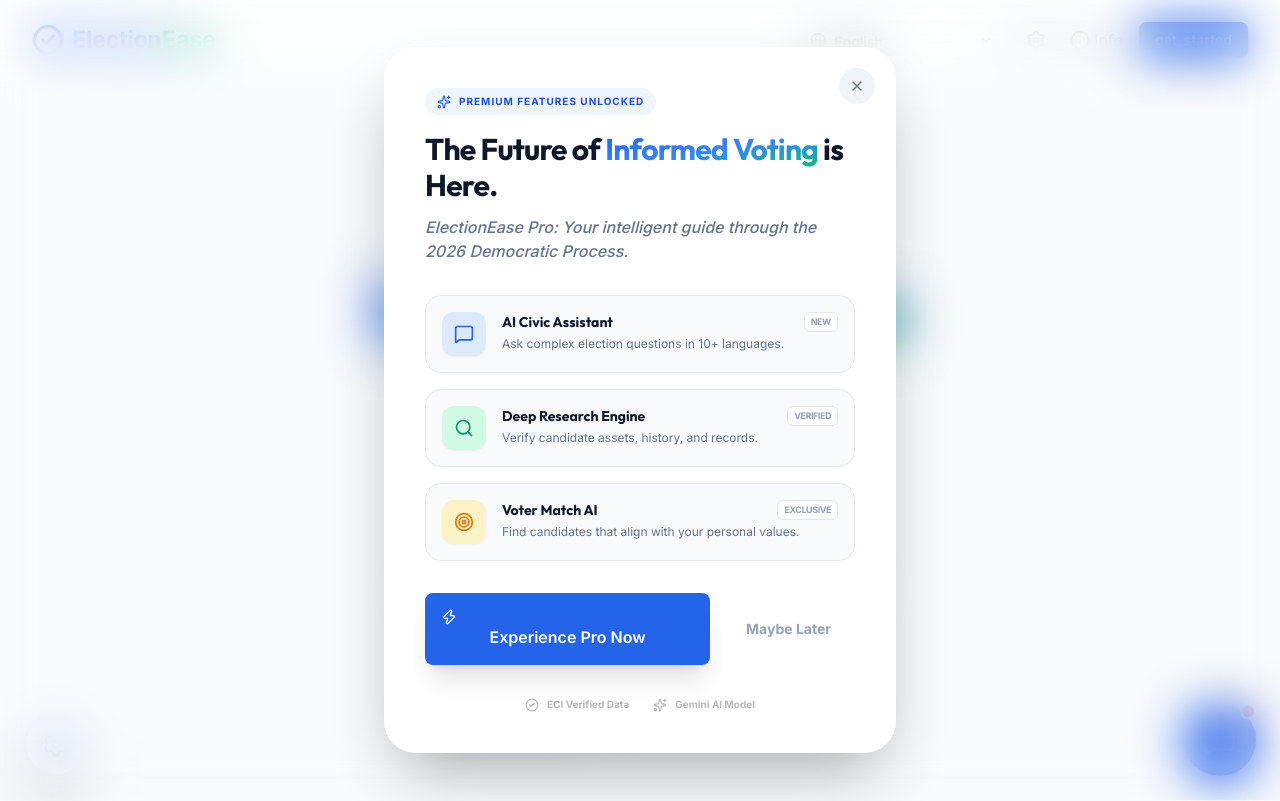
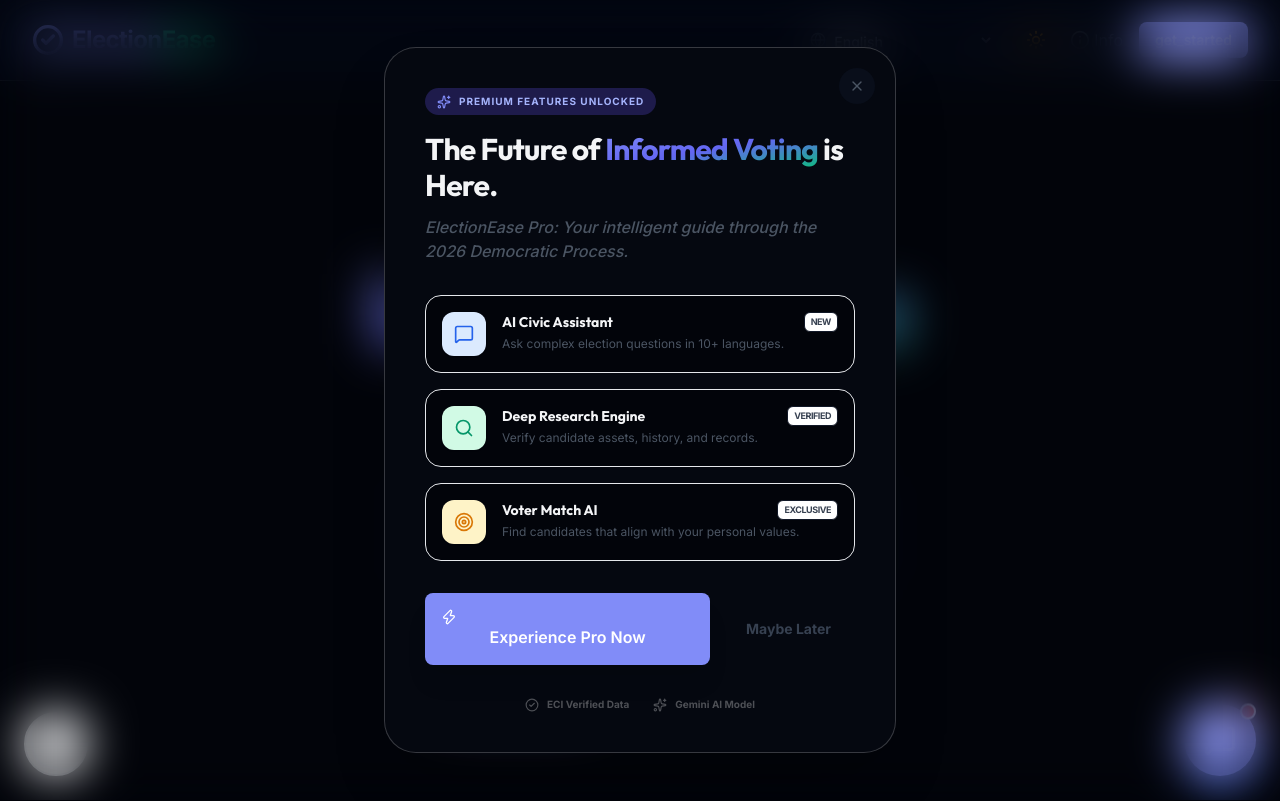
Before and after one commit to shreyashagrawal00/ElectionEase-Bot, a React (Vite) app in the folder frontend/: page / in a window 1280 px wide. Built offline with nearby package versions, Linux system fonts and the light colour scheme; the HTML template or start-up script is replaced by a standard one.

Commit message:
feat: implement authentication pages with theme-aware styling and accessibility controls

```diff
--- a/frontend/src/components/VoterStats.jsx
+++ b/frontend/src/components/VoterStats.jsx
@@ -6,7 +6,7 @@
 const VoterStats = () => {
   const stats = [
     { label: 'Total Registered', value: '96.8Cr', icon: Users, color: 'bg-[var(--status-info-bg)] text-[var(--status-info-text)]' },
-    { label: 'Youth Voters', value: '1.8Cr', icon: UserPlus, color: 'bg-primary-100 text-primary-600' },
+    { label: 'Youth Voters', value: '1.8Cr', icon: UserPlus, color: 'bg-[var(--primary-100)] text-[var(--primary-600)]' },
     { label: 'Ready to Vote', value: '82%', icon: CheckCircle, color: 'bg-[var(--status-success-bg)] text-[var(--status-success-text)]' },
     { label: 'Engagement', value: '+12%', icon: TrendingUp, color: 'bg-[var(--status-info-bg)] text-[var(--status-info-text)]' }
   ];
--- a/frontend/src/components/layout/Navbar.jsx
+++ b/frontend/src/components/layout/Navbar.jsx
@@ -2,13 +2,13 @@
 import { Link } from 'react-router-dom';
 import { useAuth } from '../../context/AuthContext';
 import { useAccessibility } from '../../context/AccessibilityContext';
-import { Settings, Info, LogOut, Globe, Users, CheckCircle2 } from 'lucide-react';
+import { Moon, Sun, Info, LogOut, Globe, Users, CheckCircle2 } from 'lucide-react';
 import Button from '../ui/Button';
 import { useTranslation } from 'react-i18next';
 
 const Navbar = () => {
   const { user, logout } = useAuth();
-  const { toggleHighContrast } = useAccessibility();
+  const { toggleHighContrast, darkMode, toggleDarkMode } = useAccessibility();
   const { t, i18n } = useTranslation();
 
   const changeLanguage = (e) => {
@@ -49,11 +49,11 @@
             </div>
 
             <button
-              onClick={toggleHighContrast}
-              className="p-2 text-slate-500 hover:text-slate-700 focus:outline-none"
-              aria-label="Toggle High Contrast"
+              onClick={toggleDarkMode}
+              className="p-2 text-slate-500 hover:text-slate-700 focus:outline-none transition-transform active:scale-90"
+              aria-label="Toggle Dark Mode"
             >
-              <Settings className="h-5 w-5" />
+              {darkMode ? <Sun className="h-5 w-5 text-amber-500" /> : <Moon className="h-5 w-5 text-slate-600" />}
             </button>
 
             <Link to="/knowledge" className="text-slate-500 hover:text-slate-700 hidden sm:flex items-center">
--- a/frontend/src/components/ui/AccessibilityToolbar.jsx
+++ b/frontend/src/components/ui/AccessibilityToolbar.jsx
@@ -5,7 +5,7 @@
 import { useTranslation } from 'react-i18next';
 
 const AccessibilityToolbar = () => {
-  const { highContrast, toggleHighContrast, fontSize, setFontSize } = useAccessibility();
+  const { highContrast, toggleHighContrast, fontSize, setFontSize, darkMode } = useAccessibility();
   const { t } = useTranslation();
   const [isOpen, setIsOpen] = useState(false);
 
@@ -26,12 +26,12 @@
             className={`rounded-[2.5rem] shadow-2xl border p-8 mb-6 w-72 transition-all duration-300 ${
               highContrast
                 ? 'bg-black border-2 border-white'
-                : 'bg-white/95 backdrop-blur-2xl border-slate-200/50'
+                : 'bg-surface backdrop-blur-2xl border-slate-200/50'
             }`}
           >
-            <div className={`flex items-center justify-between mb-8 pb-4 border-b ${highContrast ? 'border-white' : 'border-slate-100'}`}>
+            <div className={`flex items-center justify-between mb-8 pb-4 border-b ${highContrast ? 'border-white' : 'border-slate-100/20'}`}>
                <h3 className={`text-xs font-black uppercase tracking-[0.2em] ${highContrast ? 'text-white' : 'text-slate-800'}`}>
-                 App Settings
+                 {t('settings') || 'App Settings'}
                </h3>
                <div className="w-2 h-2 rounded-full bg-primary-500 animate-pulse"></div>
             </div>
@@ -39,10 +39,10 @@
             {/* High Contrast Toggle */}
             <div className="mb-10">
               <div className="flex items-center justify-between mb-4">
-                <div className={`p-2 rounded-xl ${highContrast ? 'bg-slate-800' : 'bg-slate-100'}`}>
-                  <Eye className={`w-4 h-4 ${highContrast ? 'text-white' : 'text-slate-600'}`} />
+                <div className={`p-2 rounded-xl ${highContrast || darkMode ? 'bg-slate-800' : 'bg-slate-100'}`}>
+                  <Eye className={`w-4 h-4 ${highContrast || darkMode ? 'text-white' : 'text-slate-600'}`} />
                 </div>
-                <span className={`text-sm font-bold ${highContrast ? 'text-white' : 'text-slate-800'}`}>High Contrast</span>
+                <span className={`text-sm font-bold ${highContrast || darkMode ? 'text-white' : 'text-slate-800'}`}>High Contrast</span>
               </div>
               <button
                 onClick={toggleHighContrast}
@@ -54,7 +54,7 @@
                   className="absolute top-1 left-0 w-4 h-4 bg-white rounded-full shadow-md"
                 />
               </button>
-              <p className={`mt-3 text-[10px] font-medium leading-relaxed ${highContrast ? 'text-slate-300' : 'text-slate-400'}`}>
+              <p className={`mt-3 text-[10px] font-medium leading-relaxed ${highContrast || darkMode ? 'text-slate-400' : 'text-slate-400'}`}>
                 Enhances visibility for those with low vision or light sensitivity.
               </p>
             </div>
@@ -62,10 +62,10 @@
             {/* Font Size Selector */}
             <div>
               <div className="flex items-center space-x-3 mb-6">
-                <div className={`p-2 rounded-xl ${highContrast ? 'bg-slate-800' : 'bg-slate-100'}`}>
-                  <Type className={`w-4 h-4 ${highContrast ? 'text-white' : 'text-slate-600'}`} />
+                <div className={`p-2 rounded-xl ${highContrast || darkMode ? 'bg-slate-800' : 'bg-slate-100'}`}>
+                  <Type className={`w-4 h-4 ${highContrast || darkMode ? 'text-white' : 'text-slate-600'}`} />
                 </div>
-                <span className={`text-sm font-bold ${highContrast ? 'text-white' : 'text-slate-800'}`}>Text Scaling</span>
+                <span className={`text-sm font-bold ${highContrast || darkMode ? 'text-white' : 'text-slate-800'}`}>Text Scaling</span>
               </div>
               <div className="grid grid-cols-3 gap-3">
                 {fontSizes.map((f) => (
@@ -74,8 +74,8 @@
                     onClick={() => setFontSize(f.id)}
                     className={`py-3 rounded-2xl border-2 font-black transition-all transform active:scale-95 ${
                       fontSize === f.id
-                        ? 'bg-primary-600 border-primary-100 text-white shadow-lg shadow-primary-200'
-                        : 'bg-white border-slate-100 text-slate-500 hover:border-slate-200'
+                        ? 'bg-primary-600 border-primary-100 text-white shadow-lg shadow-primary-500/30'
+                        : (darkMode ? 'bg-slate-800 border-slate-700 text-slate-300' : 'bg-white border-slate-100 text-slate-500')
                     }`}
                   >
                     <span className={f.size}>{f.label}</span>
@@ -90,7 +90,7 @@
       <button
         onClick={() => setIsOpen(!isOpen)}
         className={`w-16 h-16 rounded-full shadow-2xl flex items-center justify-center transition-all duration-500 transform hover:scale-110 active:rotate-12 ${
-          isOpen ? 'bg-slate-900 border-slate-800 text-white' : 'bg-white border-slate-200 text-primary-600'
+          isOpen || darkMode ? 'bg-slate-900 border-slate-800 text-white' : 'bg-white border-slate-200 text-primary-600'
         } border-2`}
       >
         <motion.div
--- a/frontend/src/context/AccessibilityContext.jsx
+++ b/frontend/src/context/AccessibilityContext.jsx
@@ -6,6 +6,7 @@
 
 export const AccessibilityProvider = ({ children }) => {
   const [highContrast, setHighContrast] = useState(false);
+  const [darkMode, setDarkMode] = useState(true); // Default to true for premium feel
   const [fontSize, setFontSize] = useState('medium');
 
   useEffect(() => {
@@ -18,15 +19,28 @@
   }, [highContrast]);
 
   useEffect(() => {
+    if (darkMode) {
+      document.documentElement.classList.add('dark');
+    } else {
+      document.documentElement.classList.remove('dark');
+    }
+  }, [darkMode]);
+
+  useEffect(() => {
     // Apply font size class
     document.documentElement.classList.remove('text-small', 'text-medium', 'text-large');
     document.documentElement.classList.add(`text-${fontSize}`);
   }, [fontSize]);
 
   const toggleHighContrast = () => setHighContrast(!highContrast);
+  const toggleDarkMode = () => setDarkMode(!darkMode);
 
   return (
-    <AccessibilityContext.Provider value={{ highContrast, toggleHighContrast, fontSize, setFontSize }}>
+    <AccessibilityContext.Provider value={{
+      highContrast, toggleHighContrast,
+      darkMode, toggleDarkMode,
+      fontSize, setFontSize
+    }}>
       {children}
     </AccessibilityContext.Provider>
   );
--- a/frontend/src/index.css
+++ b/frontend/src/index.css
@@ -176,3 +176,52 @@
   background-color: var(--slate-50) !important;
   color: var(--slate-900) !important;
 }
+
+.dark {
+  --primary-50: #1e1b4b;
+  --primary-100: #312e81;
+  --primary-200: #3730a3;
+  --primary-300: #4338ca;
+  --primary-400: #4f46e5;
+  --primary-500: #6366f1;
+  --primary-600: #818cf8;
+  --primary-700: #a5b4fc;
+  --primary-800: #c7d2fe;
+  --primary-900: #e0e7ff;
+
+  --accent-50: #064e3b;
+  --accent-100: #065f46;
+  --accent-500: #10b981;
+  --accent-600: #34d399;
+  --accent-700: #6ee7b7;
+
+  --slate-50: #02040a; /* Deepest Obsidian */
+  --slate-100: #090e1a; /* Very Dark Surface */
+  --slate-200: #111827;
+  --slate-300: #1f2937;
+  --slate-400: #374151;
+  --slate-500: #4b5563;
+  --slate-600: #6b7280;
+  --slate-700: #9ca3af;
+  --slate-800: #d1d5db;
+  --slate-900: #f3f4f6;
+
+  --surface: #050810;
+  --glass: rgba(3, 7, 18, 0.9); /* Darker Glass */
+  --glass-border: rgba(255, 255, 255, 0.05);
+
+  --map-fill: #090e1a;
+  --map-stroke: #1f2937;
+  --map-hover: #064e3b;
+  --map-selected: #10b981;
+
+  --status-info-bg: #1e3a8a;
+  --status-info-text: #bfdbfe;
+  --status-success-bg: #064e3b;
+  --status-success-text: #a7f3d0;
+  --status-warning-bg: #78350f;
+  --status-warning-text: #fde68a;
+
+  background-color: var(--slate-50);
+  color: var(--slate-900);
+}
```
Also changed, not shown: frontend/src/pages/Login.jsx (+17 -15 lines).
